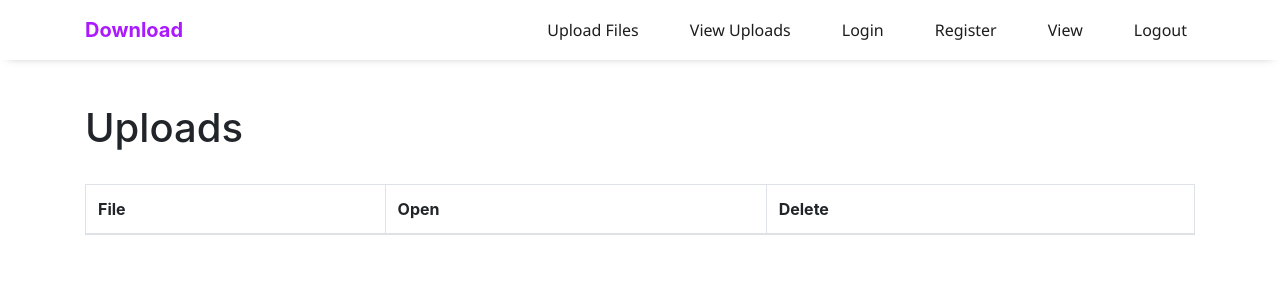
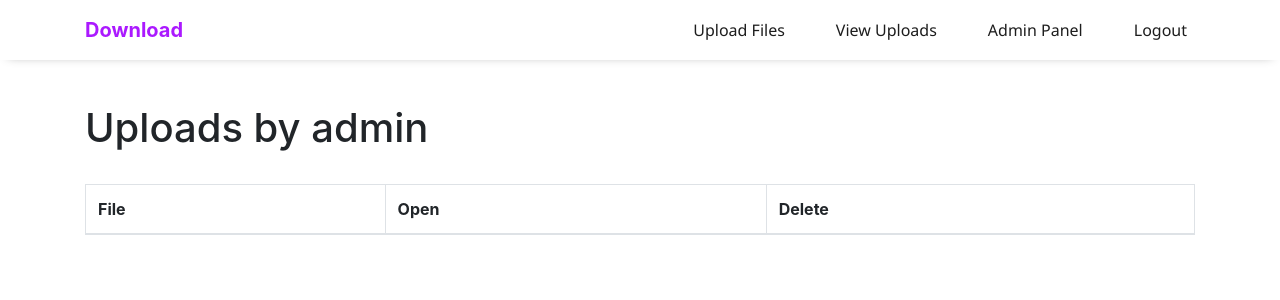
Before and after one commit to Ronik22/Flask_Upload, a Flask app: page /viewuploads in a window 1280 px wide. Shown: the top 300 px of the page. Run offline with Flask 2, Linux system fonts and the light colour scheme; a user stored in the database is signed in; lists and menus that the app fills with data are empty; some libraries are stand-ins or nearby versions.

Commit message:
Files changed

```diff
--- a/app.py
+++ b/app.py
@@ -80,7 +80,7 @@ def register():
             return redirect(url_for("upload_files"))
         return render_template("register.html")
 
-@app.route("/view")     # username: admin, password: admin
+@app.route("/admin")     # username: admin, password: admin
 def view():
     if  "user" in session and session["user"] == "admin":
         return render_template("view.html", values = users.query.all())
--- a/templates/base.html
+++ b/templates/base.html
@@ -18,24 +18,30 @@
 
         <div class="collapse navbar-collapse" id="navbarTogglerDemo02">
             <ul class="navbar-nav ml-auto mt-2 mt-lg-0 ">
+                {% if "user" in session %}
                     <li class="nav-item">
                         <a class="nav-link" href="/upload">Upload Files</a>
                     </li>
                     <li class="nav-item">
                         <a class="nav-link" href="/viewuploads">View Uploads</a>
                     </li>
+                    {% if session["user"] == "admin" %}
+                        <li class="nav-item">
+                            <a class="nav-link" href="/admin">Admin Panel</a>
+                        </li>
+                    {% endif %}
+                    <li class="nav-item">
+                        <a class="nav-link" href="/logout">Logout</a>
+                    </li>
+
+                {% else %}
                     <li class="nav-item">
                         <a class="nav-link" href="/login">Login</a>
                     </li>
                     <li class="nav-item">
                         <a class="nav-link" href="/register">Register</a>
                     </li>
-                    <li class="nav-item">
-                        <a class="nav-link" href="/view">View</a>
-                    </li>
-                    <li class="nav-item">
-                        <a class="nav-link" href="/logout">Logout</a>
-                    </li>
+                {% endif %}
             </ul>
         </div>
         </div>
--- a/templates/dirtree.html
+++ b/templates/dirtree.html
@@ -6,7 +6,7 @@
 
 <div >
 <br>
-<h1>Uploads</h1>
+<h1>Uploads by {{session["user"]}}</h1>
 <br>
     <table class="table table-bordered table-hover" style="overflow-x: auto;">
             <thead>
```
Also changed, not shown: users.sqlite3 (added), 2 other files.
